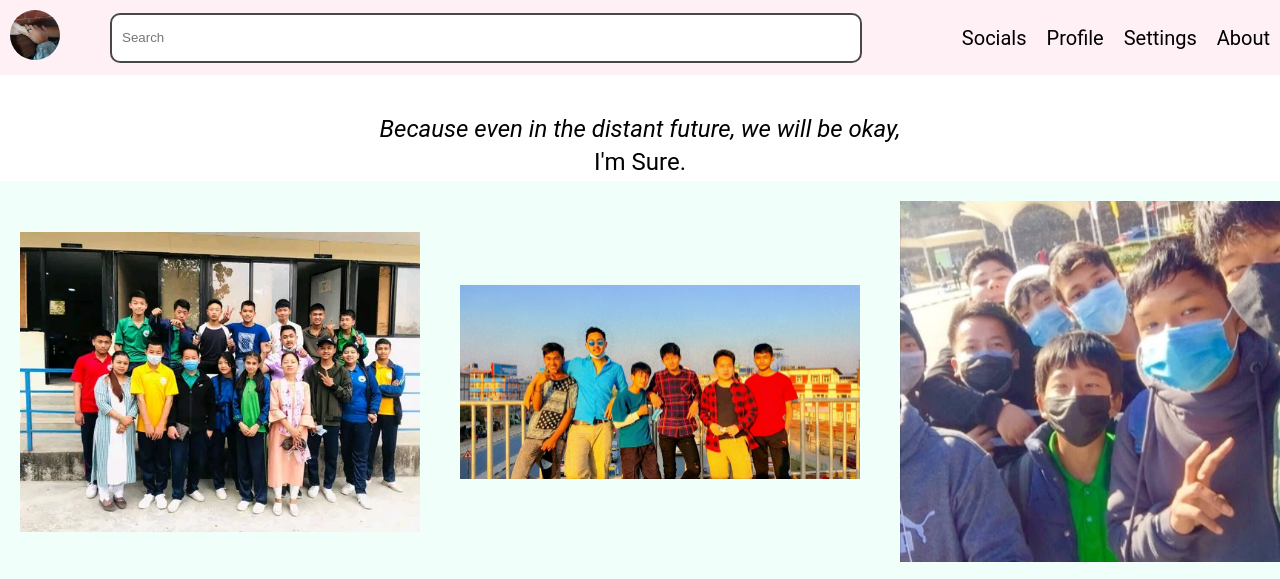
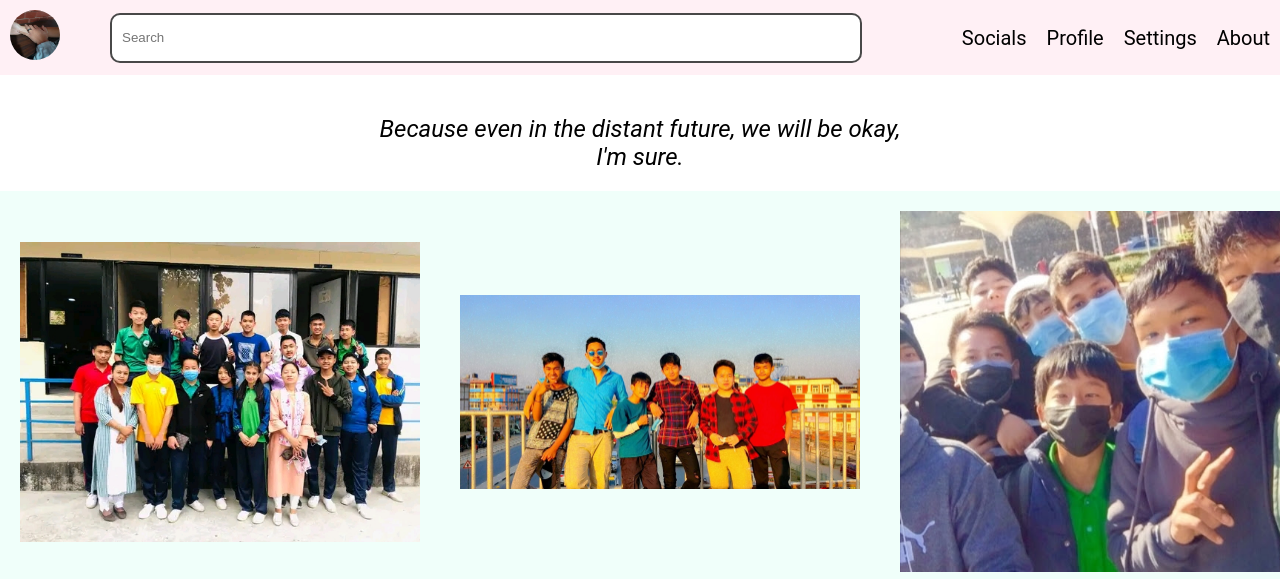
Before and after one commit to DavidMagar23/BHAAT-MAARA-Socials, a plain HTML site: page links/photos.html in a window 1280 px wide. Shown: the top 579 px of the page. Drawn offline with Linux system fonts and the light colour scheme; files whose address does not match are found by name.

Commit message:
Adjust margin on texts

```diff
--- a/css/style.css
+++ b/css/style.css
@@ -3,10 +3,6 @@
     padding: 0;
     margin: 0;
 
-}
-
-html {
-    height: 100%;
 }
 
 ul {
@@ -98,7 +94,7 @@ h1 {
 }
 
 p {
-    margin-bottom: 5px;
+    margin: 20px;
     font-size: 24px;
     text-align: center;
 }
--- a/links/photos.html
+++ b/links/photos.html
@@ -25,8 +25,7 @@
             </div>
         </div>
         <div class="content-photos">
-            <em><p>Because even in the distant future, we will be okay,</p></em>
-            <p>I'm Sure.</p>
+            <em><p>Because even in the distant future, we will be okay,<br>I'm sure.</p></em>
             <div class="photo-1">
                 <div class="photos"><img src="../images/photo1.jpg"></div>
                 <div class="photos"><img src="../images/photo2.jpg"></div>
```
